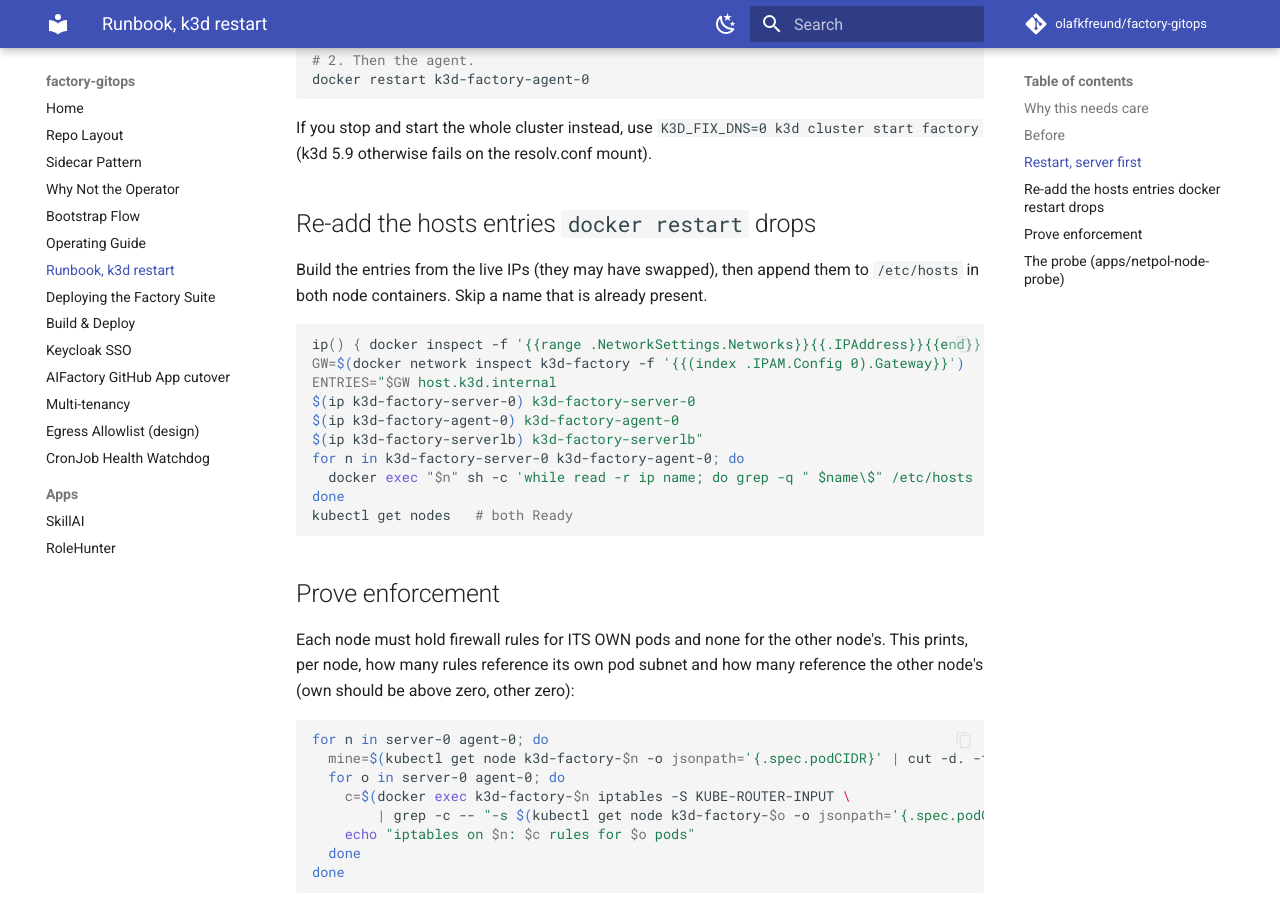
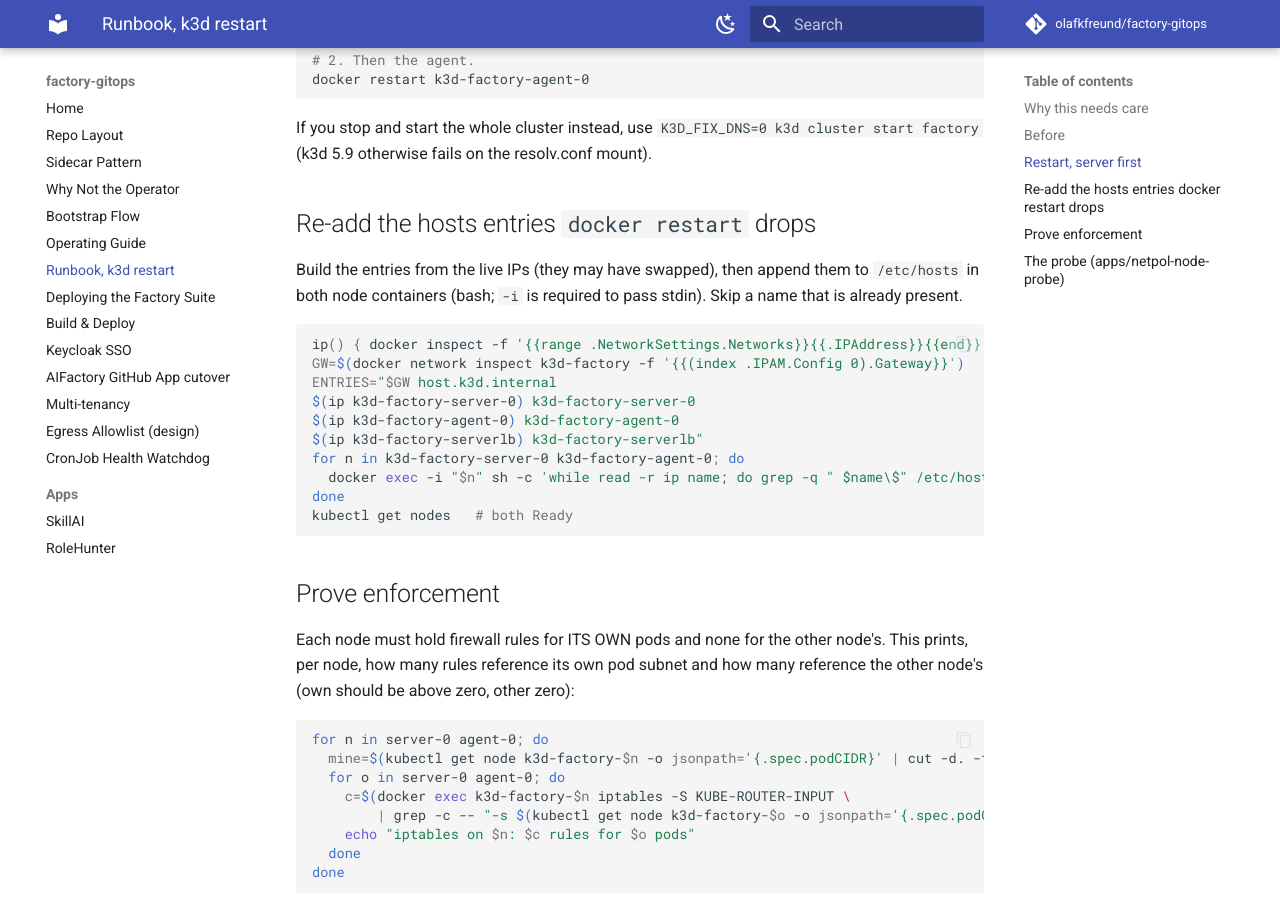
Before and after one commit to olafkfreund/factory-gitops, an MkDocs documentation site: the page built from docs/runbooks/k3d-restart.md, in a window 1280 px wide and 900 px high, scrolled down 855 px. Built offline with MkDocs 1.6.1 and Material for MkDocs 9.7.7, drawn with Linux system fonts in a browser that asks for light colours; comment, search, counter and statistics services are not loaded.

Commit message:
docs(runbooks): pass stdin to docker exec in hosts restore (Factory#3782)
Found by codex review. Plan step 2.

Co-Authored-By: Claude Opus 5.5 <noreply@anthropic.com>
Claude-Session: https://claude.ai/code/session_01WtDyDqabJ8SR4gD3ubwYx1

````diff
--- a/docs/runbooks/k3d-restart.md
+++ b/docs/runbooks/k3d-restart.md
@@ -40,7 +40,7 @@ resolv.conf mount).
 ## Re-add the hosts entries `docker restart` drops
 
 Build the entries from the live IPs (they may have swapped), then append them
-to `/etc/hosts` in both node containers. Skip a name that is already present.
+to `/etc/hosts` in both node containers (bash; `-i` is required to pass stdin). Skip a name that is already present.
 
 ```bash
 ip() { docker inspect -f '{{range .NetworkSettings.Networks}}{{.IPAddress}}{{end}}' "$1"; }
@@ -50,7 +50,7 @@ $(ip k3d-factory-server-0) k3d-factory-server-0
 $(ip k3d-factory-agent-0) k3d-factory-agent-0
 $(ip k3d-factory-serverlb) k3d-factory-serverlb"
 for n in k3d-factory-server-0 k3d-factory-agent-0; do
-  docker exec "$n" sh -c 'while read -r ip name; do grep -q " $name\$" /etc/hosts || echo "$ip $name" >> /etc/hosts; done' <<<"$ENTRIES"
+  docker exec -i "$n" sh -c 'while read -r ip name; do grep -q " $name\$" /etc/hosts || echo "$ip $name" >> /etc/hosts; done' <<<"$ENTRIES"
 done
 kubectl get nodes   # both Ready
 ```
````
